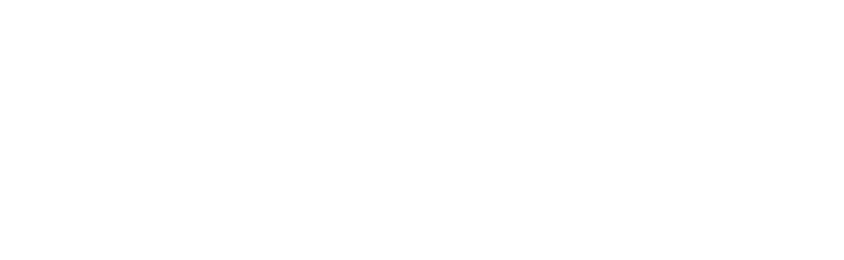
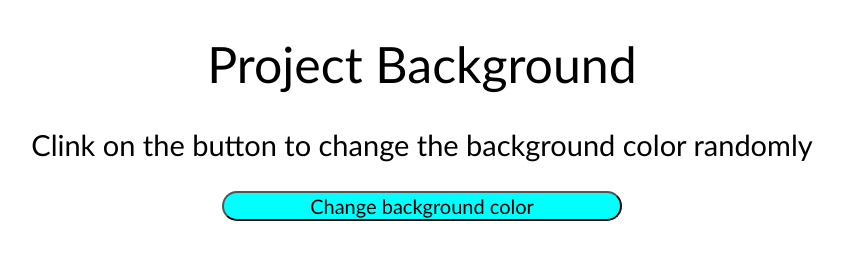
Before and after one commit to MaiconLBresolin/WEB, a plain HTML site: page Projeto_18/index.html in a window 1280 px wide. Shown: the whole page, without its empty margins (218-1062 px from the left). Drawn offline with Linux system fonts and the light colour scheme.

Commit message:
feat: adding Projeto_18

```diff
--- a/Projeto_18/index.html
+++ b/Projeto_18/index.html
@@ -3,9 +3,13 @@
 <head>
     <meta charset="UTF-8">
     <meta name="viewport" content="width=device-width, initial-scale=1.0">
+    <link rel="stylesheet" type="text/css" href="style.css"/>
     <title>WEB</title>
 </head>
-<body>
+<body id="bodyColor">
+    <h1>Project Background</h1>
+    <p>Clink on the button to change the background color randomly</p>
+    <button onclick ="changeColor()" id="button">Change background color</button>
     <script src="main.js"></script>
 </body>
 </html>
--- a/Projeto_18/main.js
+++ b/Projeto_18/main.js
@@ -0,0 +1,10 @@
+let colorList = ['blue','grey','red','orange','brown','green','turquoise']
+
+function getRandomInt(max) {
+    return Math.floor(Math.random() * max);
+}
+
+function changeColor(){
+    bgColor = colorList[getRandomInt(colorList.length)];
+    document.body.style.backgroundColor = bgColor;
+}
--- a/Projeto_18/style.css
+++ b/Projeto_18/style.css
@@ -0,0 +1,24 @@
+body{
+    text-align: center;
+    font-family: 'Trebuchet MS', 'Lucida Sans Unicode', 'Lucida Grande', 'Lucida Sans', Arial, sans-serif;
+}
+
+h1{
+    font-size: 50px;
+    font-weight: 100;
+}
+
+p{
+    font-size: 29px;
+}
+
+#button{
+    font-family: 'Gill Sans', 'Gill Sans MT', Calibri, 'Trebuchet MS', sans-serif;
+    font-size: 20px;
+    background-color: aqua;
+    border-radius: 20px;
+    box-shadow: none;
+    height: 30px;
+    width: 400px;
+    cursor: pointer;
+}
```
